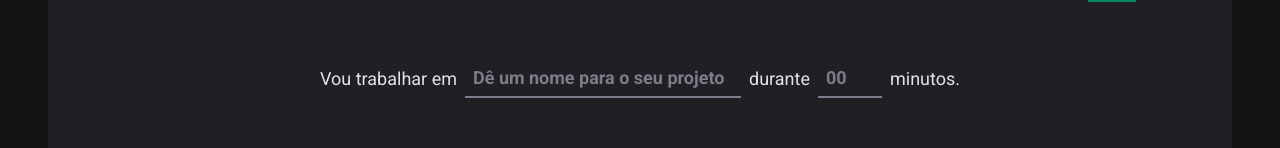
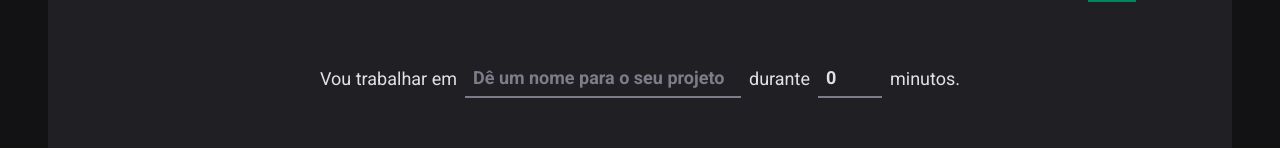
Before and after one commit to saitofernando/ignite-timer, a React (Vite) app: page / in a window 1280 px wide. Shown: the part 166-314 px from the top of the page. Built offline with nearby package versions, Linux system fonts and the light colour scheme.

Commit message:
feature: zod typescript in forms

```diff
--- a/package.json
+++ b/package.json
@@ -10,12 +10,14 @@
     "preview": "vite preview"
   },
   "dependencies": {
+    "@hookform/resolvers": "^3.3.4",
     "phosphor-react": "^1.4.1",
     "react": "^18.2.0",
     "react-dom": "^18.2.0",
     "react-hook-form": "^7.51.3",
     "react-router-dom": "^6.22.3",
-    "styled-components": "^6.1.8"
+    "styled-components": "^6.1.8",
+    "zod": "^3.22.5"
   },
   "devDependencies": {
     "@rocketseat/eslint-config": "^2.2.2",
--- a/src/pages/History/styles.ts
+++ b/src/pages/History/styles.ts
@@ -62,6 +62,7 @@
 interface StatusProps {
   statusColor: keyof typeof STATUS_COLORS
 }
+
 export const Status = styled.span<StatusProps>`
   display: flex;
   align-items: center;
--- a/src/pages/Home/index.tsx
+++ b/src/pages/Home/index.tsx
@@ -1,4 +1,8 @@
 import { Play } from 'phosphor-react'
+import { useForm } from 'react-hook-form'
+import { zodResolver } from '@hookform/resolvers/zod'
+import * as zod from 'zod'
+
 import {
   CountdownContainer,
   FormContainer,
@@ -9,20 +13,38 @@
   TaskInput,
 } from './styles'
 
-import { useForm } from 'react-hook-form'
+const newCycleFormValidationSchema = zod.object({
+  task: zod.string().min(1, 'Informe a tarefa'),
+  minutesAmount: zod
+    .number()
+    .min(5, 'O ciclo precisar ser de no mínimo 5 minutos')
+    .max(60, 'O ciclo precisar ser de no máximo 60 minutos'),
+})
 
-// dois modelos de formularios no react:
+// interface NewCycleFormData {
+//  task: string
+//  minutesAmount: number
+// }
+
+// dois modelos de formulários no react:
 // controlled / uncontrolled
 
 // register(name: string) {return {onChange: () => void, onBlur: () => void}}
 
 export function Home() {
-  const { register, handleSubmit, watch } = useForm()
+  const { register, handleSubmit, watch } = useForm<NewCycleFormData>({
+    resolver: zodResolver(newCycleFormValidationSchema),
+    defaultValues: {
+      task: '',
+      minutesAmount: 0,
+    },
+  })
 
-  function handleCreteNewCycle(data: any) {
+  function handleCreteNewCycle(data: NewCycleFormData) {
     console.log(data)
   }
 
+  // clean code
   const task = watch('task')
   const isSubmitDisabled = !task
 
```
Also changed, not shown: 1 other file (tests, documents, lock files or other folders).
